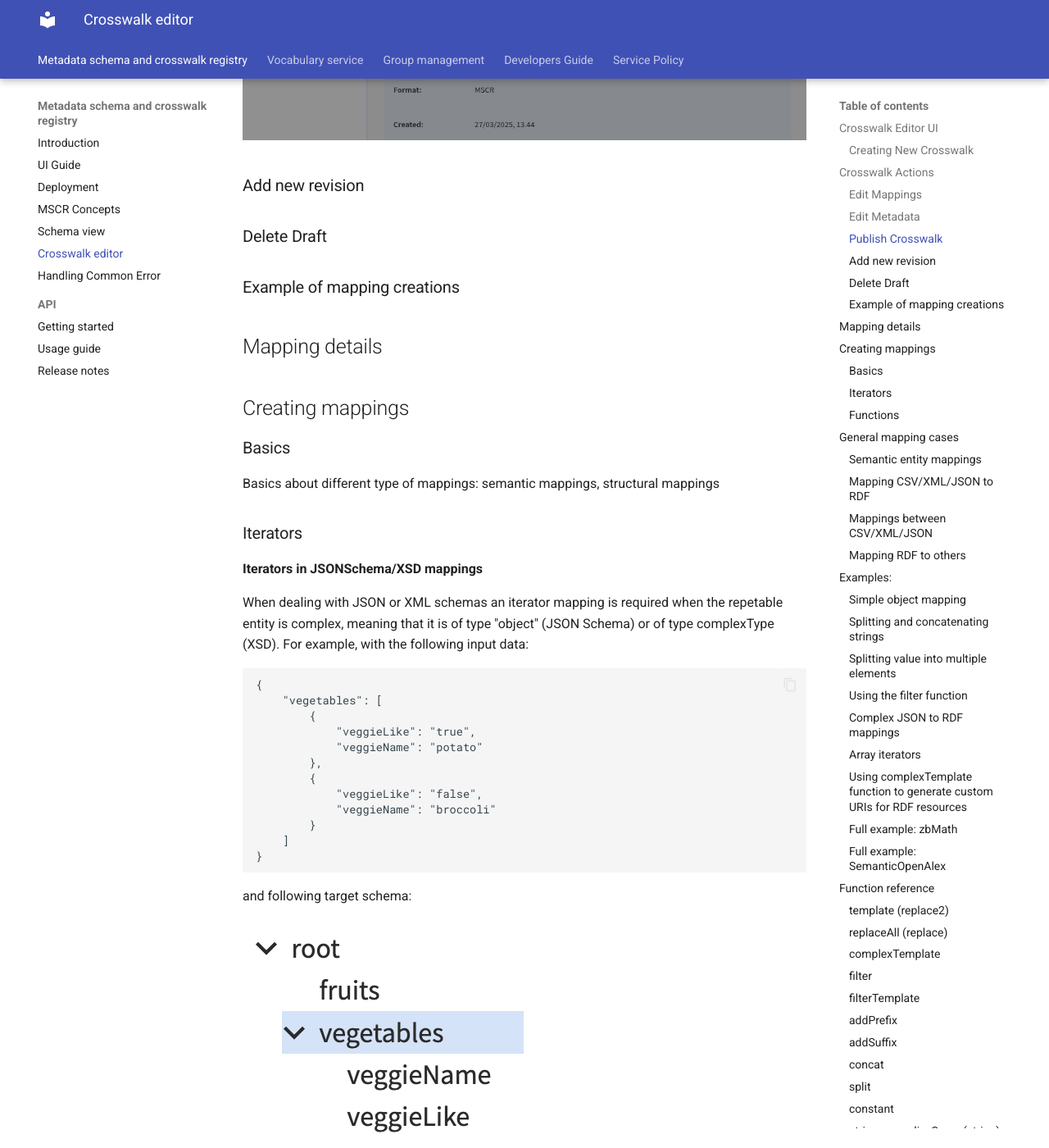
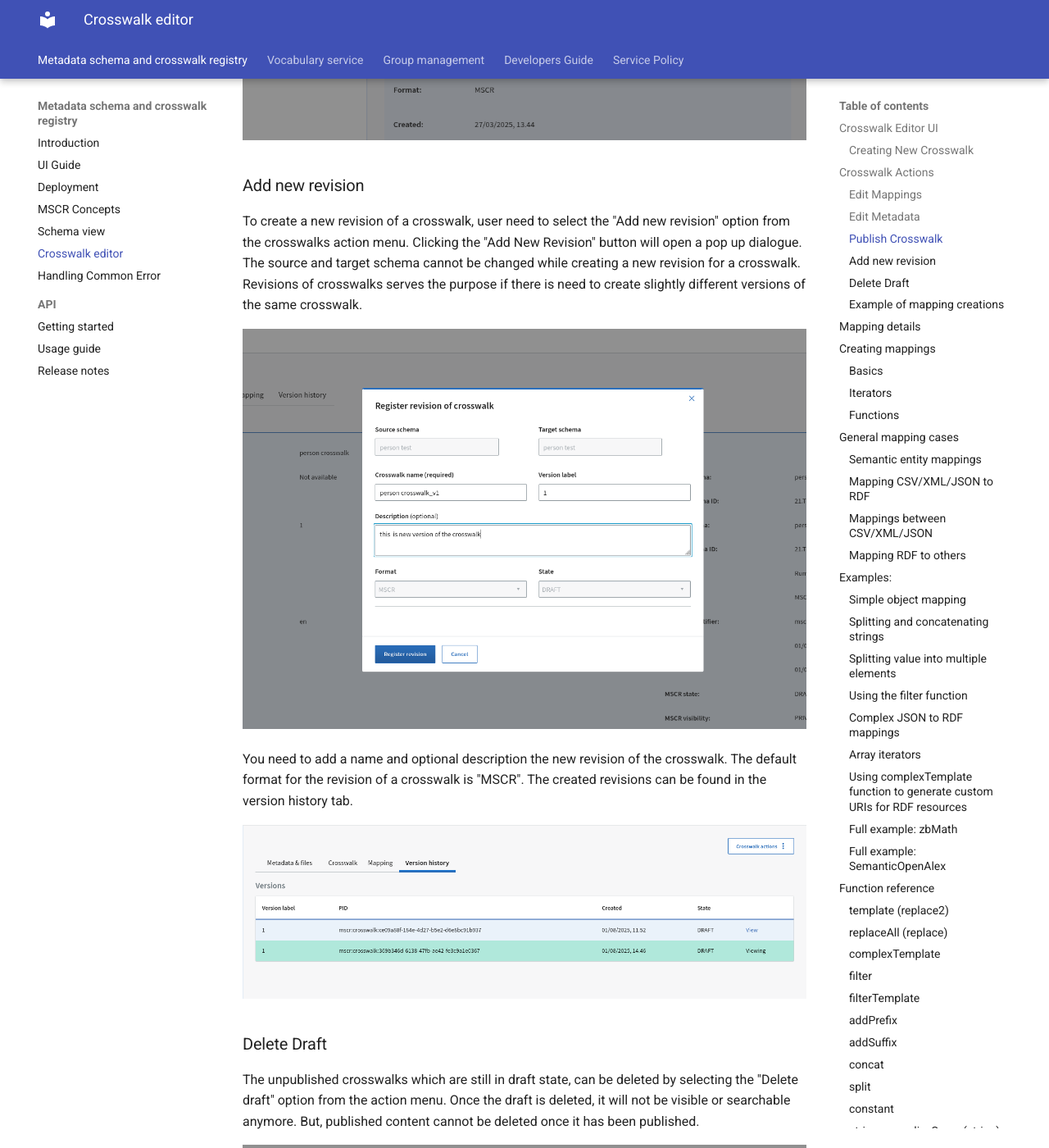
Before and after one commit to CSCfi/mscr-docs, an MkDocs documentation site: the page built from docs/mscr/crosswalk-editor.md, in a window 1280 px wide and 1400 px high, scrolled down 5840 px. Shown: the whole window at 82% size. Built offline with MkDocs 1.6.1 and Material for MkDocs 9.7.7, drawn with Linux system fonts in a browser that asks for light colours.

Commit message:
Added revision and delete crosswalk docs

```diff
--- a/docs/mscr/crosswalk-editor.md
+++ b/docs/mscr/crosswalk-editor.md
@@ -76,8 +76,21 @@ When a crosswalk is created, it is by default in draft state and not visible to
 
 
 ### Add new revision
+To create a new revision of a crosswalk, user need to select the "Add new revision" option from the crosswalks action menu. Clicking the "Add New Revision" button will open a pop up dialogue. The source and target schema cannot be changed while creating a new revision for a crosswalk. Revisions of crosswalks serves the purpose if there is need to create slightly different versions of the same crosswalk.
+
+![Adding a new revision of a Crosswalk](../assets/crosswalkeditor/revision_of_crosswalk.png)
+
+You need to add a name and optional description the new revision of the crosswalk. The default format for the revision of a crosswalk is "MSCR". The created revisions can be found in the version history tab.
+
+![Revisions of a Crosswalk](../assets/crosswalkeditor/version_history_crosswalk.png)
+
+
 
 ### Delete Draft
+
+The unpublished crosswalks which are still in draft state, can be deleted by selecting the "Delete draft" option from the action menu. Once the draft is deleted, it will not be visible or searchable anymore. But, published content cannot be deleted once it has been published.
+
+![Deleting a Crosswalk](../assets/crosswalkeditor/delete_crosswalk_draft.png)
 
 ### Example of mapping creations
 
```
Also changed, not shown: docs/assets/crosswalkeditor/delete_crosswalk_draft.png (added), docs/assets/crosswalkeditor/revision_of_crosswalk.png (added), docs/assets/crosswalkeditor/version_history_crosswalk.png (added).
